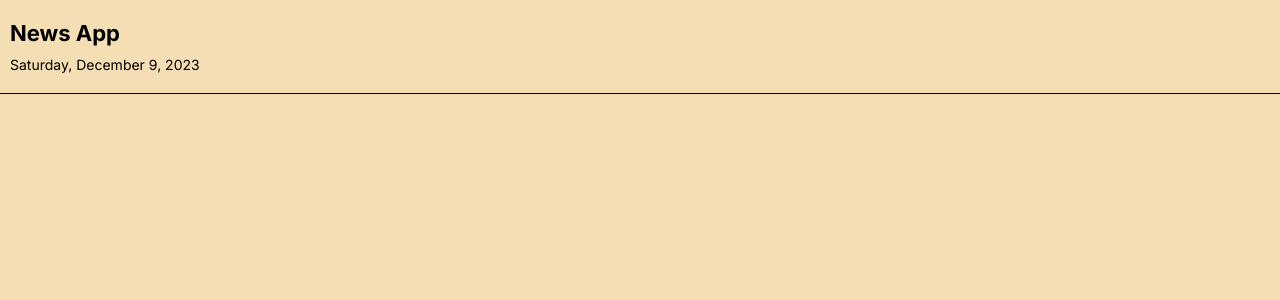
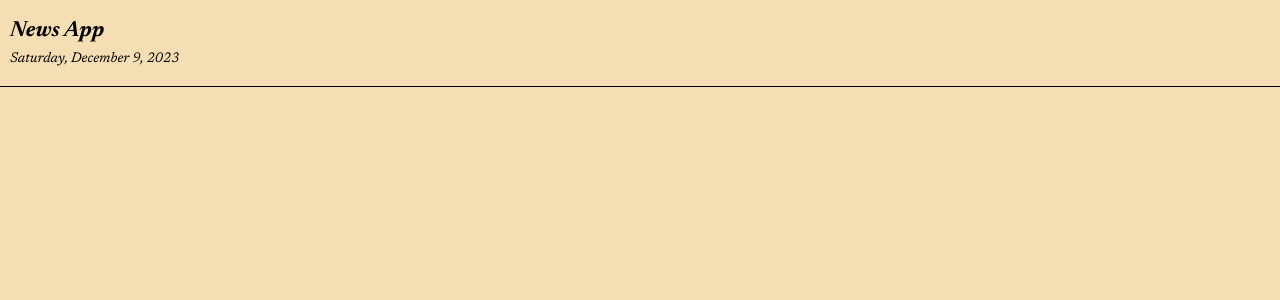
Before and after one commit to rdevil23/News-App, a React (Vite) app: page / in a window 1280 px wide. Shown: the top 300 px of the page. Built offline with nearby package versions, Linux system fonts and the light colour scheme.

Commit message:
add static fonts

```diff
--- a/index.html
+++ b/index.html
@@ -4,8 +4,6 @@
 <head>
   <meta charset="UTF-8" />
   <link rel="icon" type="image/svg+xml" href="/vite.svg" />
-  <link href="https://fonts.googleapis.com/css2?family=Inter:wght@400;700&display=swap"
-    rel="stylesheet" />
   <meta name="viewport" content="width=device-width, initial-scale=1.0" />
   <title>Vite + React</title>
 </head>
--- a/src/index.css
+++ b/src/index.css
@@ -1,10 +1,16 @@
+@font-face {
+  font-family: 'Newsreader';
+  src: local('Newsreader'),
+    url(/src/vendor/fonts/Newsreader/Newsreader-Italic-VariableFont_opsz\,wght.ttf);
+}
+
 * {
   margin: 0;
   padding: 0;
   list-style: none;
   text-decoration: none;
   box-sizing: border-box;
-  font-family: 'Inter', 'sans-serif';
+  font-family: 'Newsreader', 'Inter', 'sans-serif';
   background-color: wheat;
   color: black;
 }
```
Also changed, not shown: src/vendor/fonts/Newsreader/Newsreader-Italic-VariableFont_opsz,wght.ttf (added), src/vendor/fonts/Newsreader/Newsreader-VariableFont_opsz,wght.ttf (added).
